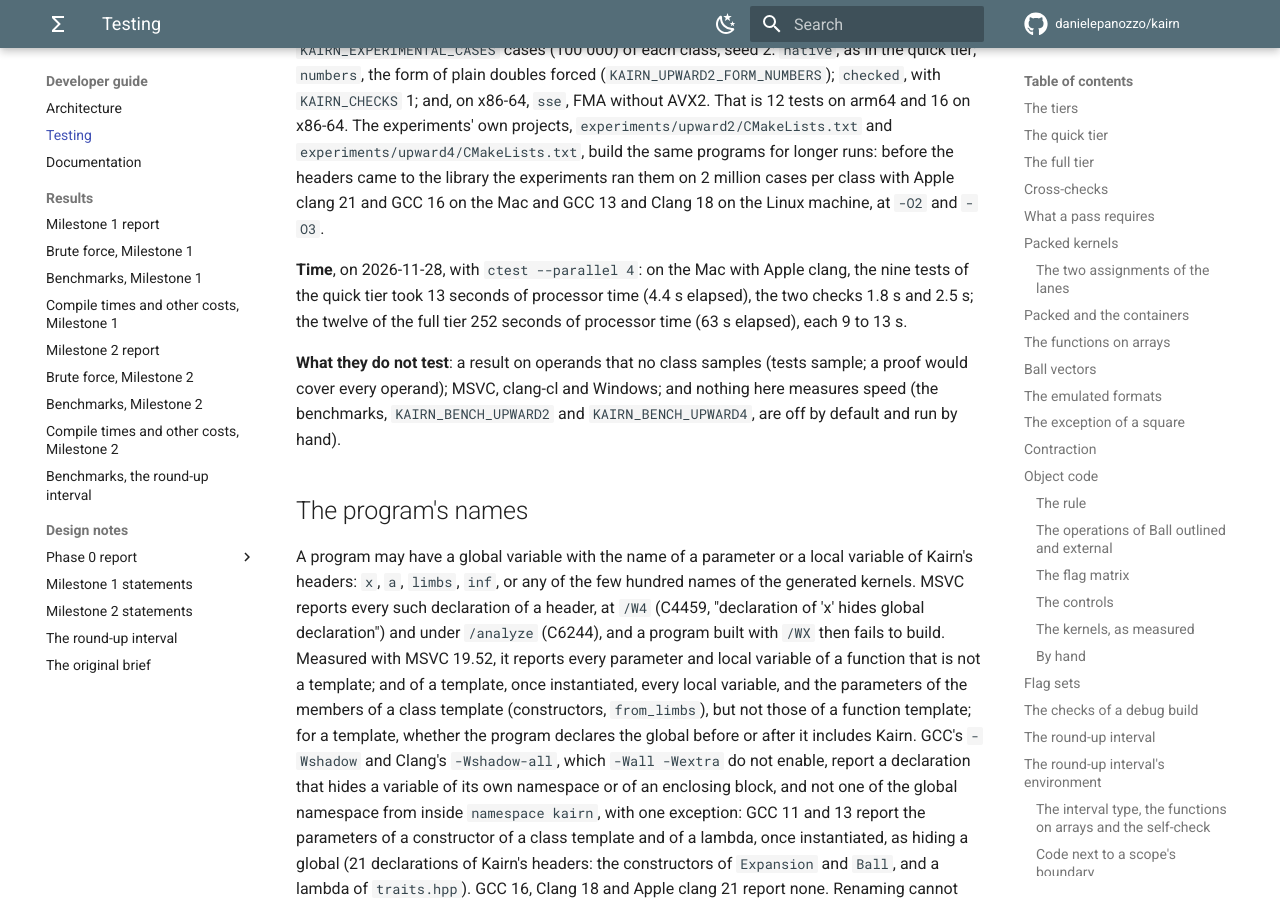
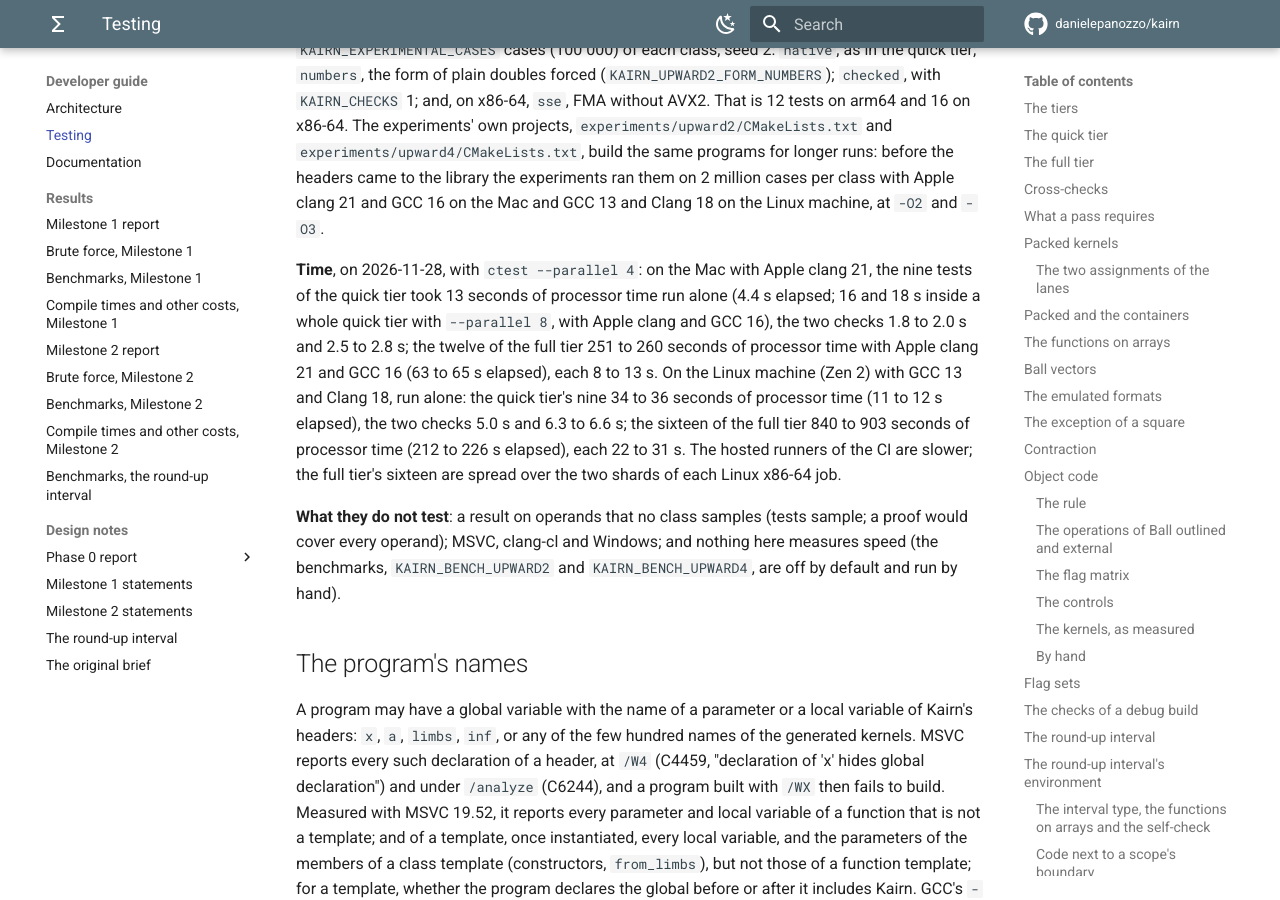
Before and after one commit to danielepanozzo/kairn, an MkDocs documentation site: the page built from docs/developer/testing.md, in a window 1280 px wide and 900 px high, scrolled down 89882 px. Built offline with MkDocs 1.6.1 and Material for MkDocs 9.7.7, drawn with Linux system fonts in a browser that asks for light colours; comment, search, counter and statistics services are not loaded; some of the changed text lies outside the part shown.

Commit message:
Testing: the times of the experimental tests on the Mac and on the Linux machine
Measured on 2026-11-28 with ctest --parallel 4: the nine of the quick tier and the twelve (arm64)
or sixteen (x86-64) of the full tier, with Apple clang 21 and GCC 16 on the Mac and GCC 13 and
Clang 18 on the Linux machine.

Co-Authored-By: Claude Opus 5.5 <noreply@anthropic.com>
Claude-Session: https://claude.ai/code/session_01ULwCxzT6Dhw9xUiTw8mJz1

```diff
--- a/docs/developer/testing.md
+++ b/docs/developer/testing.md
@@ -2496,9 +2496,16 @@ programs for longer runs: before the headers came to the library the experiments
 million cases per class with Apple clang 21 and GCC 16 on the Mac and GCC 13 and Clang 18 on the
 Linux machine, at `-O2` and `-O3`.
 
-**Time**, on 2026-11-28, with `ctest --parallel 4`: on the Mac with Apple clang, the nine tests of
-the quick tier took 13 seconds of processor time (4.4 s elapsed), the two checks 1.8 s and 2.5 s;
-the twelve of the full tier 252 seconds of processor time (63 s elapsed), each 9 to 13 s.
+**Time**, on 2026-11-28, with `ctest --parallel 4`: on the Mac with Apple clang 21, the nine tests
+of the quick tier took 13 seconds of processor time run alone (4.4 s elapsed; 16 and 18 s inside a
+whole quick tier with `--parallel 8`, with Apple clang and GCC 16), the two checks 1.8 to 2.0 s and
+2.5 to 2.8 s; the twelve of the full tier 251 to 260 seconds of processor time with Apple clang 21
+and GCC 16 (63 to 65 s elapsed), each 8 to 13 s. On the Linux machine (Zen 2) with GCC 13 and
+Clang 18, run alone: the quick
+tier's nine 34 to 36 seconds of processor time (11 to 12 s elapsed), the two checks 5.0 s and
+6.3 to 6.6 s; the sixteen of the full tier 840 to 903 seconds of processor time (212 to 226 s
+elapsed), each 22 to 31 s. The hosted runners of the CI are slower; the full tier's sixteen are
+spread over the two shards of each Linux x86-64 job.
 
 **What they do not test**: a result on operands that no class samples (tests sample; a proof would
 cover every operand); MSVC, clang-cl and Windows; and nothing here measures speed (the benchmarks,
```
